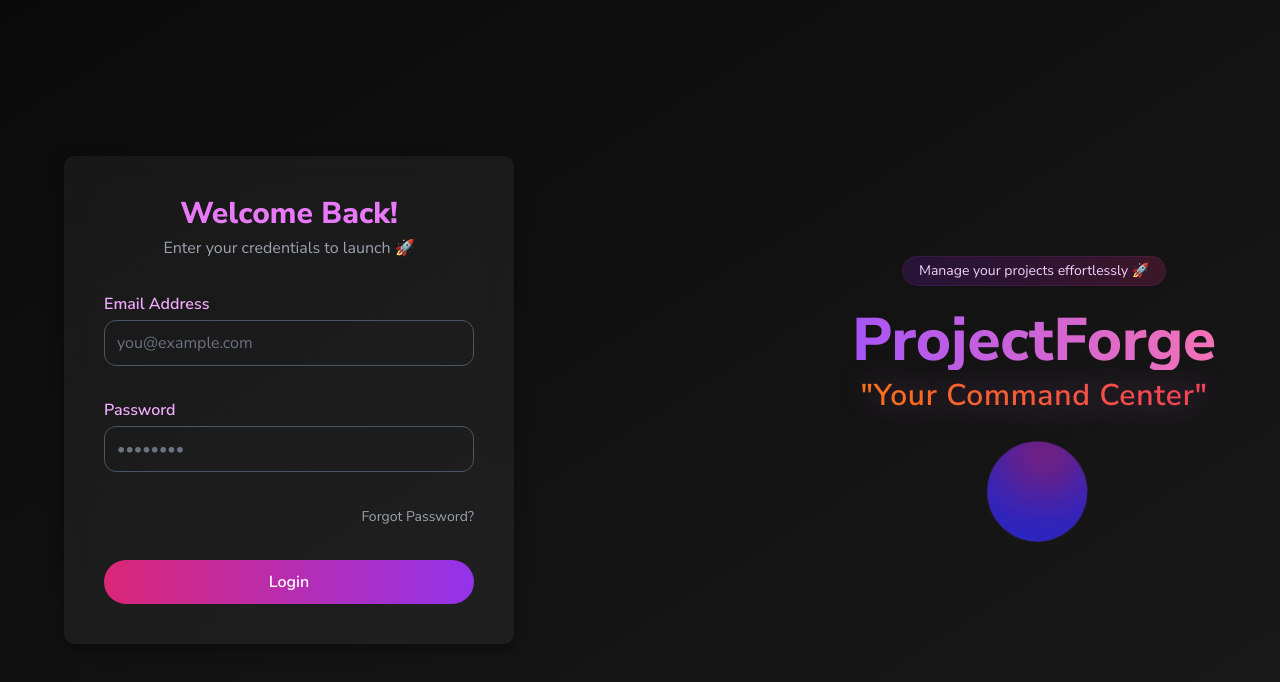
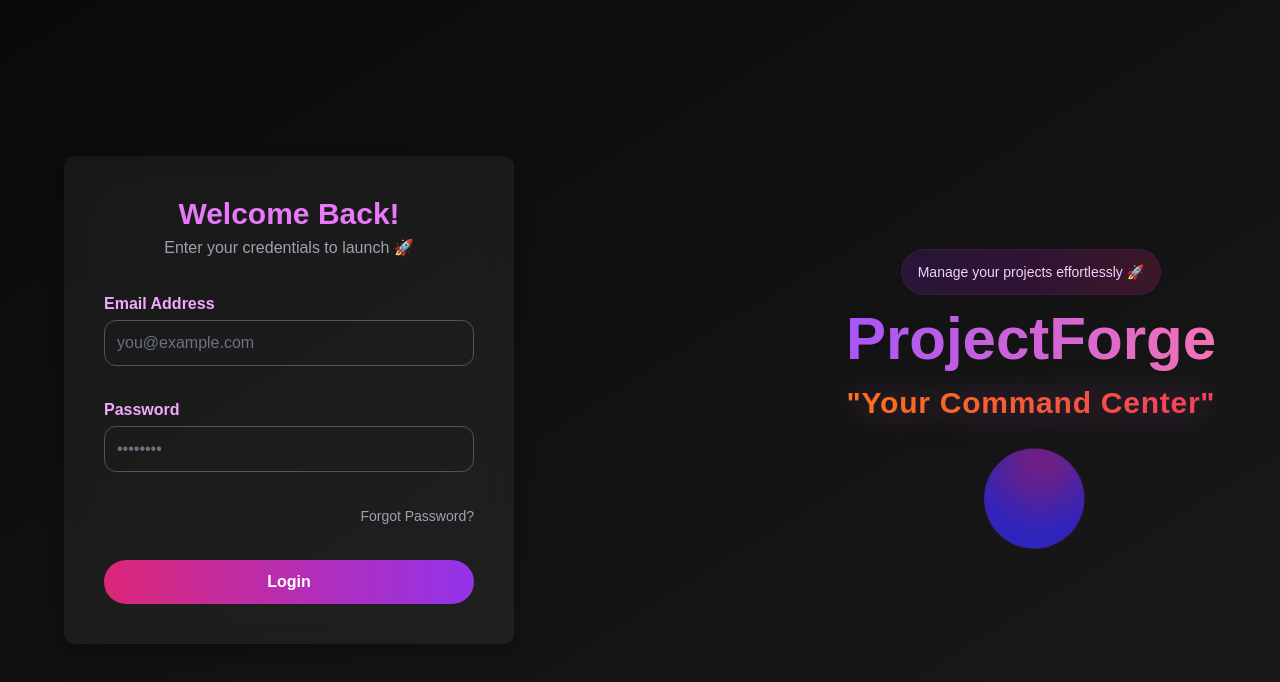
Before and after one commit to Man-Thakkar03/ProjectForge-A_Project_Management_Tool, a React (Vite) app in the folder client/: page /log-in in a window 1280 px wide. Shown: the top 682 px of the page. Built offline with nearby package versions, Linux system fonts and the light colour scheme.

Commit message:
Added specific font'

```diff
--- a/client/src/index.css
+++ b/client/src/index.css
@@ -1,5 +1,5 @@
 
-@import url("https://fonts.googleapis.com/css2?family=Nunito+Sans:opsz,wght@6..12,200;6..12,300;6..12,400;6..12,500;6..12,600;6..12,700;6..12,800;6..12,900;6..12,1000&display=swap");
+@import url('https://fonts.googleapis.com/css2?family=Space+Grotesk:wght@300..700&display=swap');
 
 @tailwind base;
 @tailwind components;
@@ -10,7 +10,7 @@
   padding: 0;
   box-sizing: border-box;
 
-  font-family: "Nunito Sans", sans-serif;
+  font-family: space-grotesk , sans-serif;
 }
 
 .cell {
--- a/client/src/pages/Login.jsx
+++ b/client/src/pages/Login.jsx
@@ -73,13 +73,11 @@ const Login = () => {
 
         {/* Hero Section */}
         <div className="flex flex-col items-center text-center gap-6 max-w-xl">
-          <span className="px-4 py-1 bg-gradient-to-r from-purple-700/20 via-fuchsia-700/20 to-pink-600/20 text-fuchsia-200 rounded-full text-sm shadow-sm border border-fuchsia-500/10 backdrop-blur-sm">
-  Manage your projects effortlessly 🚀
-</span>
-
-
+          <span className="px-4 py-3 mb-[-10px] bg-gradient-to-r from-purple-700/20 via-fuchsia-700/20 to-pink-600/20 text-fuchsia-200 rounded-full text-sm shadow-sm border border-fuchsia-500/10 backdrop-blur-sm">
+            Manage your projects effortlessly 🚀
+          </span>
           <p className='flex flex-col gap-2 text-4xl md:text-6xl 2xl:text-7xl font-extrabold text-center leading-tight'>
-  <span className='text-transparent bg-clip-text bg-gradient-to-r from-purple-500 to-pink-400 '>
+  <span className=' h-full text-transparent bg-clip-text bg-gradient-to-r from-purple-500 to-pink-400 pb-2'>
     ProjectForge
   </span>
   <span className="text-2xl md:text-3xl font-semibold bg-gradient-to-r from-orange-500  to-rose-500 text-transparent bg-clip-text drop-shadow-[0_0_15px_rgba(255,119,255,0.3)] tracking-wide">
```
